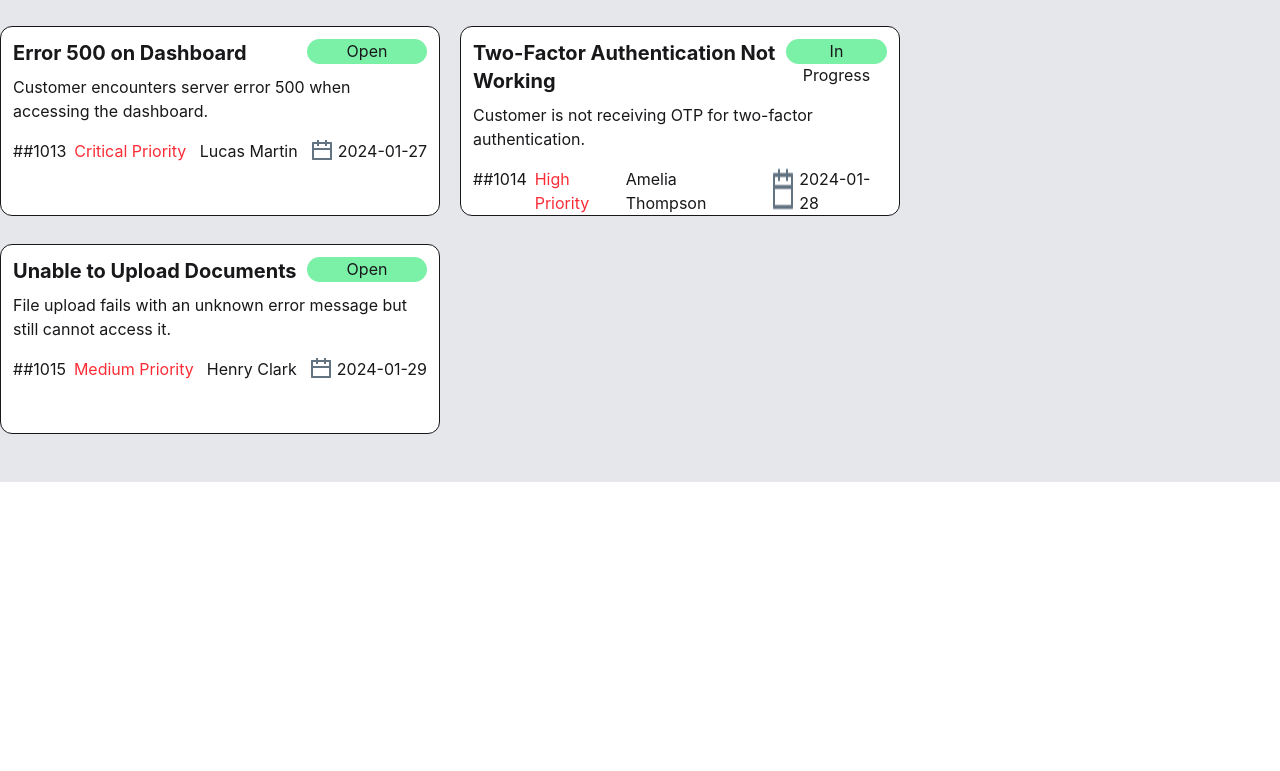
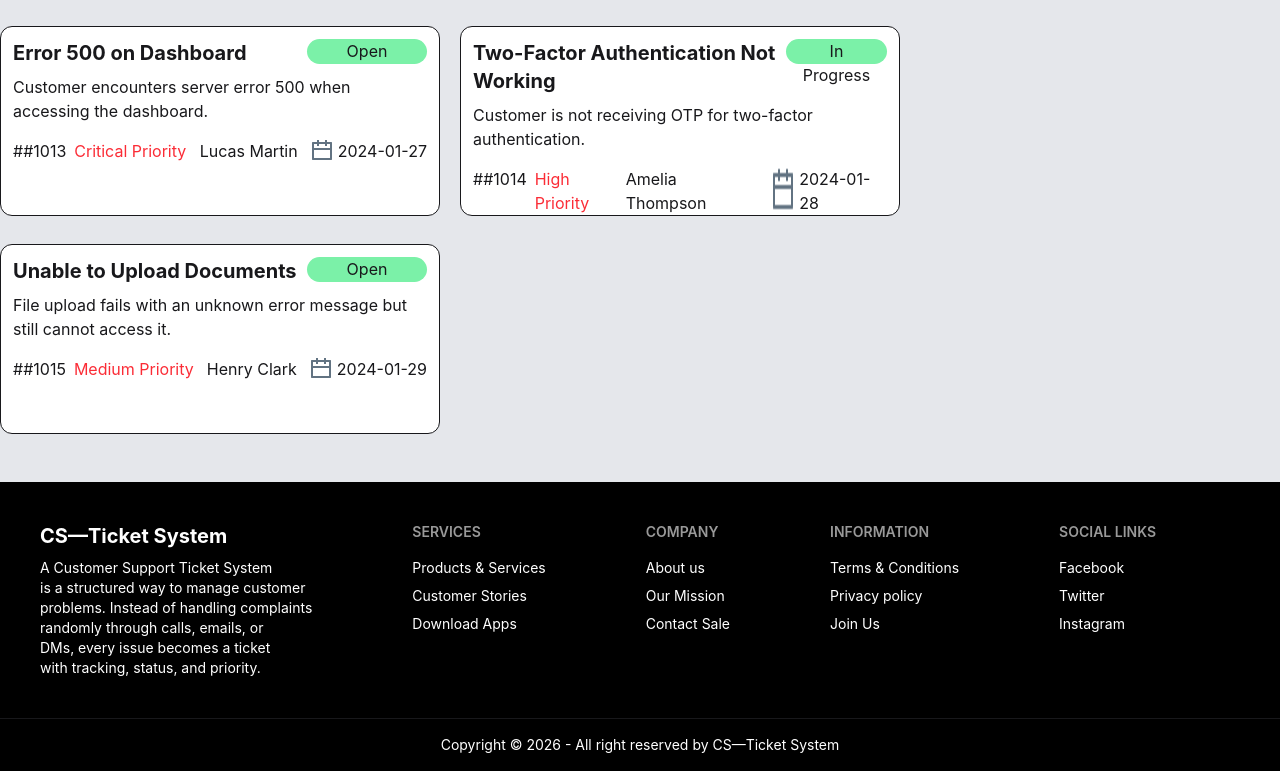
Before and after one commit to mohiuddinahmed121/Ticket-System, a React (Vite) app: page / in a window 1280 px wide. Shown: the part 1823-2594 px from the top of the page. Before the commit the page ends 2305 px from the top, so only its background shows below. Built offline with nearby package versions, Linux system fonts and the light colour scheme.

Commit message:
footer section added

```diff
--- a/src/App.jsx
+++ b/src/App.jsx
@@ -4,6 +4,7 @@ import Banner from "./Component/Banner/Banner";
 import CustomerTicket from "./Component/CustomerTicket/CustomerTicket";
 import Navbar from "./Component/Navbar/Navbar";
 import { ToastContainer, toast } from "react-toastify";
+import Footer from "./Component/Footer/Footer";
 
 const fetchTickets = async () => {
    const res = await fetch("/tickets.json");
@@ -24,6 +25,7 @@ function App() {
                setSelectedTicket={setSelectedTicket}
             ></CustomerTicket>
          </div>
+         <Footer></Footer>
          <ToastContainer />
       </>
    );
--- /dev/null
+++ b/src/Component/Footer/Footer.jsx
@@ -0,0 +1,54 @@
+import React from "react";
+
+const Footer = () => {
+   return (
+      <div>
+         <footer className="footer sm:footer-horizontal bg-black text-white p-10">
+            <aside>
+               <h1 className="font-bold text-xl">CS—Ticket System</h1>
+               <p>
+                  A Customer Support Ticket System <br /> is a structured way to manage customer{" "}
+                  <br />
+                  problems. Instead of handling complaints <br /> randomly through calls, emails, or{" "}
+                  <br />
+                  DMs, every issue becomes a ticket <br /> with tracking, status, and priority.
+               </p>
+            </aside>
+            <nav>
+               <h6 className="footer-title">Services</h6>
+               <a className="link link-hover">Products & Services</a>
+               <a className="link link-hover">Customer Stories</a>
+               <a className="link link-hover">Download Apps</a>
+            </nav>
+            <nav>
+               <h6 className="footer-title">Company</h6>
+               <a className="link link-hover">About us</a>
+               <a className="link link-hover">Our Mission</a>
+               <a className="link link-hover">Contact Sale</a>
+            </nav>
+            <nav>
+               <h6 className="footer-title">Information</h6>
+               <a className="link link-hover">Terms & Conditions</a>
+               <a className="link link-hover">Privacy policy</a>
+               <a className="link link-hover">Join Us</a>
+            </nav>
+            <nav>
+               <h6 className="footer-title">Social Links</h6>
+               <a className="link link-hover">Facebook</a>
+               <a className="link link-hover">Twitter</a>
+               <a className="link link-hover">Instagram</a>
+            </nav>
+         </footer>
+         <hr />
+         <footer className="footer sm:footer-horizontal footer-center bg-black text-white p-4">
+            <aside>
+               <p>
+                  Copyright © {new Date().getFullYear()} - All right reserved by CS—Ticket System
+               </p>
+            </aside>
+         </footer>
+      </div>
+   );
+};
+
+export default Footer;
```
